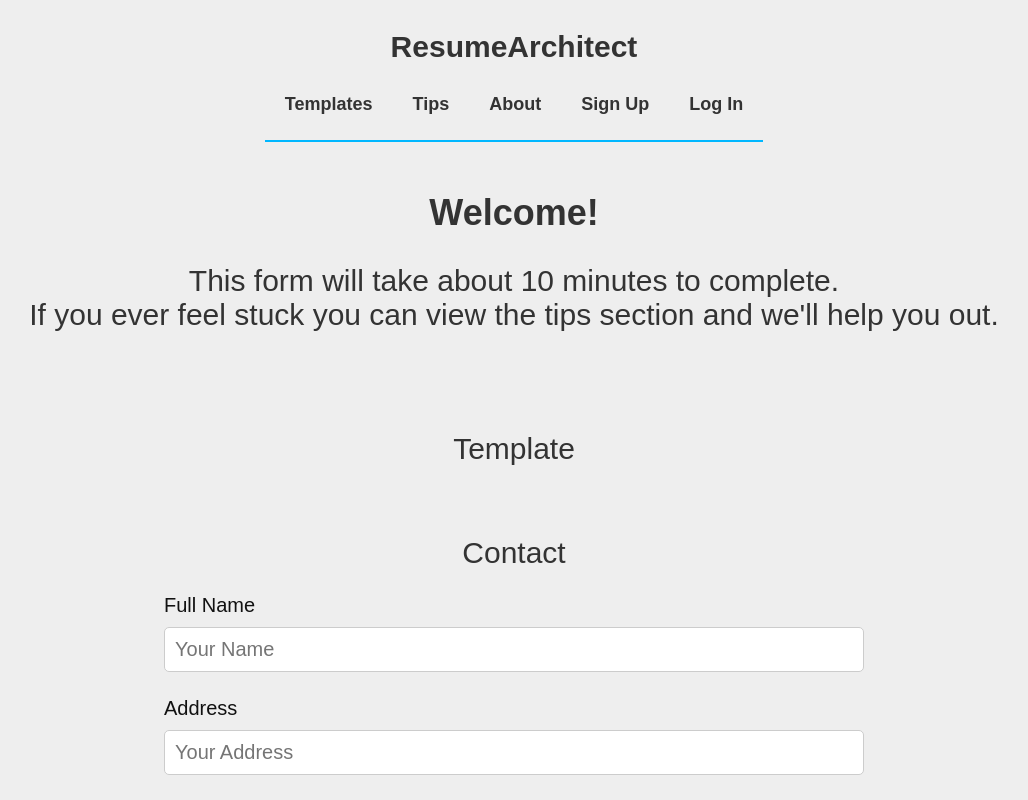
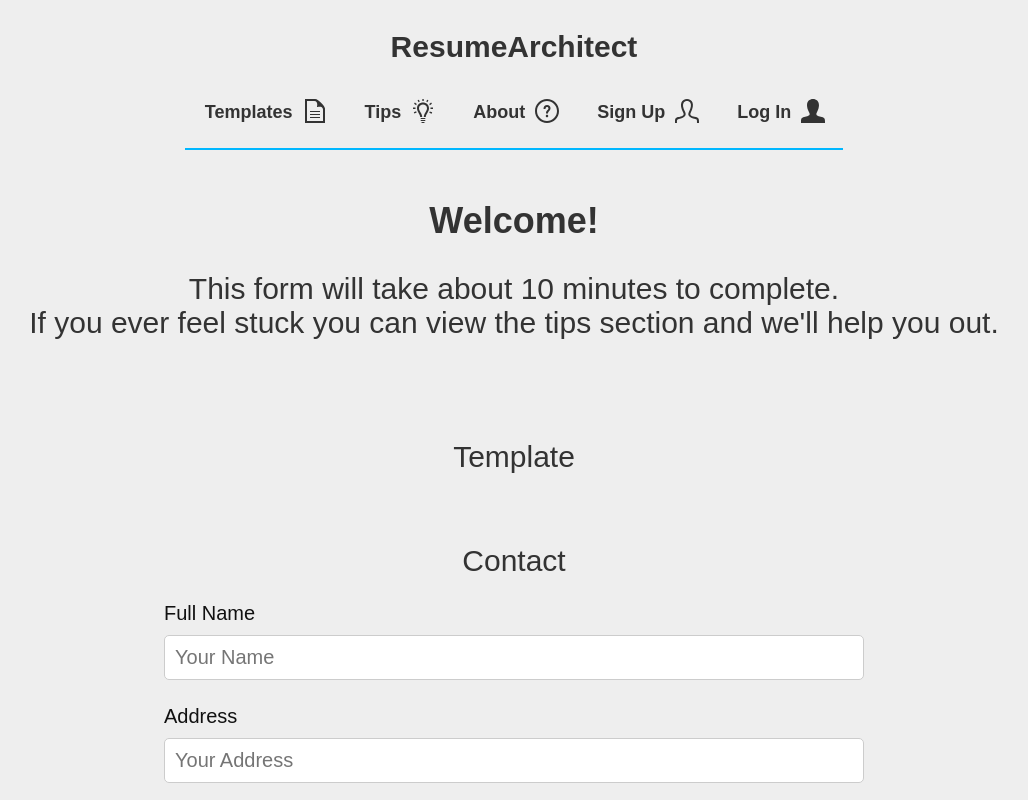
Before and after one commit to cristicismas/resume-architect, a React (Create React App) app in the folder client/: page /build/1 in a window 1280 px wide. Shown: the top 800 px of the page, without its empty margins (126-1154 px from the left). Built offline with nearby package versions, Linux system fonts and the light colour scheme; no server answers; a web font is replaced by a local one.

Commit message:
Add icons for the header links

```diff
--- a/client/src/components/layout/Header.css
+++ b/client/src/components/layout/Header.css
@@ -41,6 +41,7 @@ header nav {
 header nav a {
   border-bottom: 5px solid transparent;
   padding: 20px;
+  padding-right: 28px;
   margin: 0;
   font-size: 18px;
 }
@@ -55,6 +56,25 @@ header nav a:hover {
   color: rgb(0, 255, 194);
   background-color: rgba(0, 255, 194, .1);
   border-bottom: 5px solid rgb(0, 255, 194);
+}
+
+header.dark .icon {
+  fill: #333;
+}
+
+header .icon {
+  position: relative;
+  top: 5px;
+  left: 10px;
+  transition: all .2s;
+}
+
+header.dark nav a:hover .icon {
+  fill: rgb(0, 183, 255);
+}
+
+header nav a:hover .icon {
+  fill: rgb(0, 255, 194);
 }
 
 @media only screen and (max-width: 1425px) {
--- a/client/src/components/layout/Header.js
+++ b/client/src/components/layout/Header.js
@@ -1,6 +1,9 @@
 import React from 'react';
 import { Link, useLocation } from 'react-router-dom';
 import './Header.css';
+
+import Icon from '../misc/Icon';
+import ICONS from '../../constants/icons';
 
 const Header = () => {
   const { pathname } = useLocation();
@@ -12,11 +15,30 @@ const Header = () => {
       </h1>
 
       <nav>
-        <Link to="/templates">Templates</Link>
-        <Link to="/">Tips</Link>
-        <Link to="/">About</Link>
-        <Link to="/">Sign Up</Link>
-        <Link to="/">Log In</Link>
+        <Link to="/templates">
+          Templates
+          <Icon size={24} fill="#eee" icon={ICONS.RESUME} />
+        </Link>
+
+        <Link to="/">
+          Tips
+          <Icon size={24} fill="#eee" icon={ICONS.TIP} />
+        </Link>
+
+        <Link to="/">
+          About
+          <Icon size={24} fill="#eee" icon={ICONS.ABOUT} />
+        </Link>
+
+        <Link to="/">
+          Sign Up
+          <Icon size={24} fill="#eee" icon={ICONS.SIGNUP} />
+        </Link>
+
+        <Link to="/">
+          Log In
+          <Icon size={24} fill="#eee" icon={ICONS.LOGIN} />
+        </Link>
       </nav>
     </header>
   );
--- a/client/src/constants/icons.js
+++ b/client/src/constants/icons.js
@@ -4,5 +4,15 @@ export default {
   DOWNLOAD:
     'M14 10h5l-7 8-7-8h5v-10h4v10zm4.213-8.246l-1.213 1.599c2.984 1.732 5 4.955 5 8.647 0 5.514-4.486 10-10 10s-10-4.486-10-10c0-3.692 2.016-6.915 5-8.647l-1.213-1.599c-3.465 2.103-5.787 5.897-5.787 10.246 0 6.627 5.373 12 12 12s12-5.373 12-12c0-4.349-2.322-8.143-5.787-10.246z',
   CROSS:
-    'M12 11.293l10.293-10.293.707.707-10.293 10.293 10.293 10.293-.707.707-10.293-10.293-10.293 10.293-.707-.707 10.293-10.293-10.293-10.293.707-.707 10.293 10.293z'
+    'M12 11.293l10.293-10.293.707.707-10.293 10.293 10.293 10.293-.707.707-10.293-10.293-10.293 10.293-.707-.707 10.293-10.293-10.293-10.293.707-.707 10.293 10.293z',
+  RESUME:
+    'M11.362 2c4.156 0 2.638 6 2.638 6s6-1.65 6 2.457v11.543h-16v-20h7.362zm.827-2h-10.189v24h20v-14.386c0-2.391-6.648-9.614-9.811-9.614zm4.811 13h-10v-1h10v1zm0 2h-10v1h10v-1zm0 3h-10v1h10v-1z',
+  TIP:
+    'M14 19h-4c-.276 0-.5.224-.5.5s.224.5.5.5h4c.276 0 .5-.224.5-.5s-.224-.5-.5-.5zm0 2h-4c-.276 0-.5.224-.5.5s.224.5.5.5h4c.276 0 .5-.224.5-.5s-.224-.5-.5-.5zm.25 2h-4.5l1.188.782c.154.138.38.218.615.218h.895c.234 0 .461-.08.615-.218l1.187-.782zm3.75-13.799c0 3.569-3.214 5.983-3.214 8.799h-1.989c-.003-1.858.87-3.389 1.721-4.867.761-1.325 1.482-2.577 1.482-3.932 0-2.592-2.075-3.772-4.003-3.772-1.925 0-3.997 1.18-3.997 3.772 0 1.355.721 2.607 1.482 3.932.851 1.478 1.725 3.009 1.72 4.867h-1.988c0-2.816-3.214-5.23-3.214-8.799 0-3.723 2.998-5.772 5.997-5.772 3.001 0 6.003 2.051 6.003 5.772zm4-.691v1.372h-2.538c.02-.223.038-.448.038-.681 0-.237-.017-.464-.035-.69h2.535zm-10.648-6.553v-1.957h1.371v1.964c-.242-.022-.484-.035-.726-.035-.215 0-.43.01-.645.028zm-3.743 1.294l-1.04-1.94 1.208-.648 1.037 1.933c-.418.181-.822.401-1.205.655zm10.586 1.735l1.942-1.394.799 1.115-2.054 1.473c-.191-.43-.423-.827-.687-1.194zm-3.01-2.389l1.038-1.934 1.208.648-1.041 1.941c-.382-.254-.786-.473-1.205-.655zm-10.068 3.583l-2.054-1.472.799-1.115 1.942 1.393c-.264.366-.495.763-.687 1.194zm13.707 6.223l2.354.954-.514 1.271-2.425-.982c.21-.397.408-.812.585-1.243zm-13.108 1.155l-2.356 1.06-.562-1.251 2.34-1.052c.173.433.371.845.578 1.243zm-1.178-3.676h-2.538v-1.372h2.535c-.018.226-.035.454-.035.691 0 .233.018.458.038.681z',
+  ABOUT:
+    'M12 2c5.514 0 10 4.486 10 10s-4.486 10-10 10-10-4.486-10-10 4.486-10 10-10zm0-2c-6.627 0-12 5.373-12 12s5.373 12 12 12 12-5.373 12-12-5.373-12-12-12zm1.25 17c0 .69-.559 1.25-1.25 1.25-.689 0-1.25-.56-1.25-1.25s.561-1.25 1.25-1.25c.691 0 1.25.56 1.25 1.25zm1.393-9.998c-.608-.616-1.515-.955-2.551-.955-2.18 0-3.59 1.55-3.59 3.95h2.011c0-1.486.829-2.013 1.538-2.013.634 0 1.307.421 1.364 1.226.062.847-.39 1.277-.962 1.821-1.412 1.343-1.438 1.993-1.432 3.468h2.005c-.013-.664.03-1.203.935-2.178.677-.73 1.519-1.638 1.536-3.022.011-.924-.284-1.719-.854-2.297z',
+  LOGIN:
+    'M20.822 18.096c-3.439-.794-6.64-1.49-5.09-4.418 4.72-8.912 1.251-13.678-3.732-13.678-5.082 0-8.464 4.949-3.732 13.678 1.597 2.945-1.725 3.641-5.09 4.418-3.073.71-3.188 2.236-3.178 4.904l.004 1h23.99l.004-.969c.012-2.688-.092-4.222-3.176-4.935z',
+  SIGNUP:
+    'M20.822 18.096c-3.439-.794-6.641-1.49-5.09-4.418 4.719-8.912 1.251-13.678-3.732-13.678-5.082 0-8.465 4.949-3.732 13.678 1.598 2.945-1.725 3.641-5.09 4.418-2.979.688-3.178 2.143-3.178 4.663l.005 1.241h1.995c0-3.134-.125-3.55 1.838-4.003 2.851-.657 5.543-1.278 6.525-3.456.359-.795.592-2.103-.338-3.815-2.058-3.799-2.578-7.089-1.423-9.026 1.354-2.275 5.426-2.264 6.767-.034 1.15 1.911.639 5.219-1.403 9.076-.91 1.719-.671 3.023-.31 3.814.99 2.167 3.707 2.794 6.584 3.458 1.879.436 1.76.882 1.76 3.986h1.995l.005-1.241c0-2.52-.199-3.975-3.178-4.663z'
 };
```
